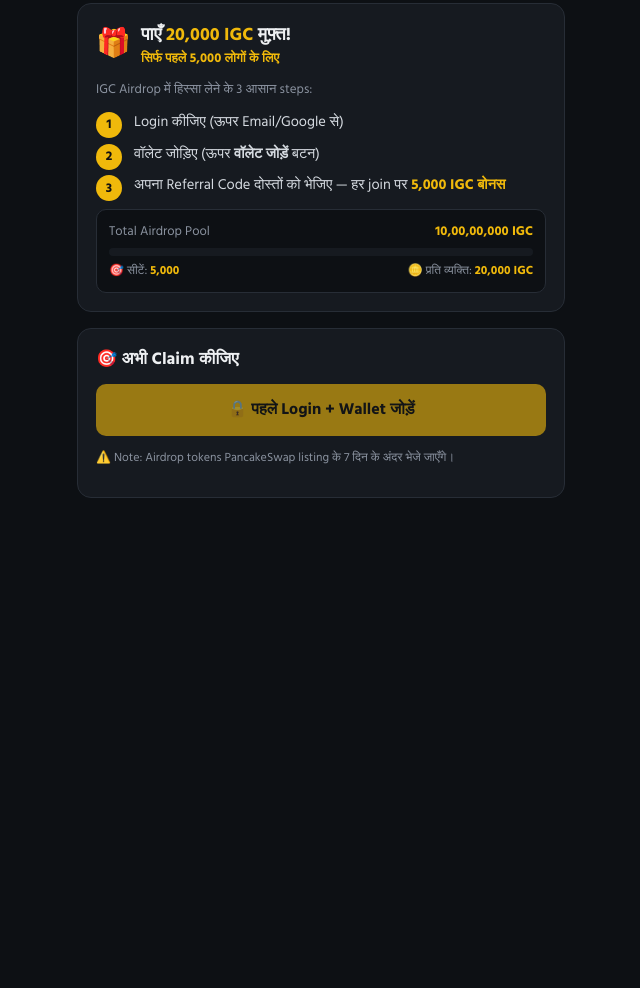
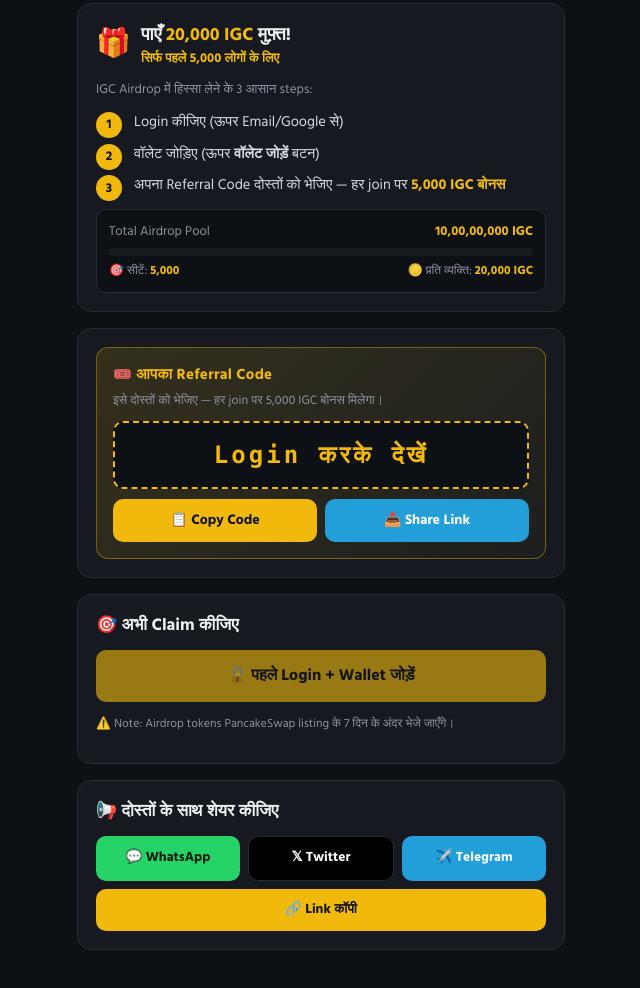
Before and after one commit to rambhai91221/Indian-Global-Coin, a website: page airdrop.html in a window 1280 px wide. Shown: the part 675-1663 px from the top of the page, without its empty margins (319-959 px from the left). Before the commit the page ends 1229 px from the top, so only its background shows below. Drawn offline with nearby package versions, Linux system fonts and the light colour scheme.

Commit message:
Add referral and share sections to airdrop.html

```diff
--- a/airdrop.html
+++ b/airdrop.html
@@ -125,7 +125,17 @@
   </section>
 
   <!-- Referral Box -->
-
+  <section>
+    <div class="claim-box" style="margin-top:0">
+      <h3 data-i18n="yourRefCode">🎟️ आपका Referral Code</h3>
+      <p class="muted" style="margin:4px 0 0;font-size:12.5px" data-i18n="refDesc">इसे दोस्तों को भेजिए — हर join पर 5,000 IGC बोनस मिलेगा।</p>
+      <div class="ref-code-display" id="myRefCode" data-i18n="loginToSee">Login करके देखें</div>
+      <div class="ref-copy-row">
+        <button class="b-copy" id="copyRefBtn" data-i18n="copyCode">📋 Copy Code</button>
+        <button class="b-share" id="shareRefBtn" data-i18n="shareLink">📤 Share Link</button>
+      </div>
+    </div>
+  </section>
 
   <!-- Claim Button -->
   <section>
@@ -136,7 +146,15 @@
   </section>
 
   <!-- Share -->
-
+  <section>
+    <h2 data-i18n="shareTitle">📢 दोस्तों के साथ शेयर कीजिए</h2>
+    <div class="share-row">
+      <a class="s-wa" id="shareWa" target="_blank" rel="noopener" data-i18n="whatsapp">💬 WhatsApp</a>
+      <a class="s-x" id="shareX" target="_blank" rel="noopener" data-i18n="twitter">𝕏 Twitter</a>
+      <a class="s-tg" id="shareTg" target="_blank" rel="noopener" data-i18n="telegram">✈️ Telegram</a>
+      <button class="s-copy" id="shareCopy" data-i18n="copyLink">🔗 Link कॉपी</button>
+    </div>
+  </section>
 
 </div>
 
```
